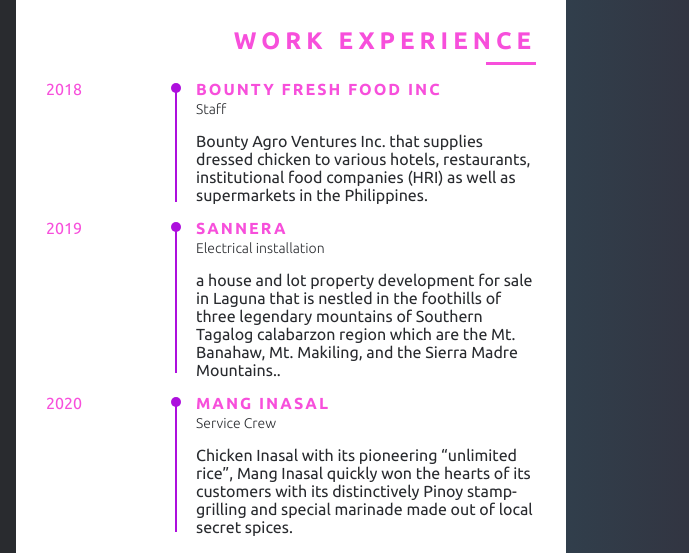
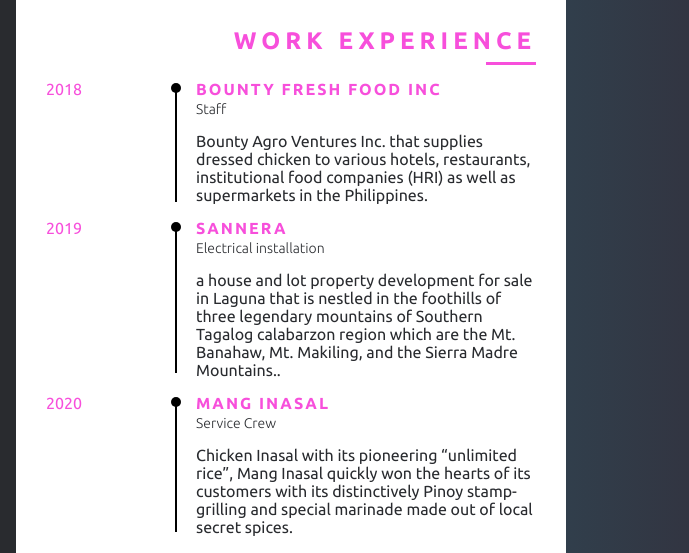
Before and after one commit to fuykay/resume, a plain HTML site: page index.html in a window 1280 px wide. Shown: the part 268-821 px from the top of the page, 474-1163 px from the left. Drawn offline with Linux system fonts and the light colour scheme.

Commit message:
Update styles.css

```diff
--- a/styles.css
+++ b/styles.css
@@ -219,7 +219,7 @@ body{
 	left: 0;
 	width: 10px;
 	height: 10px;
-	background: #ad0fdd;
+	background: #000000;
 	border-radius: 50%;
 }
 
@@ -230,5 +230,5 @@ body{
 	left: 4px;
 	width: 2px;
 	height: 90%;
-	background: #ad0fdd;
+	background: #000000;
 }
```
